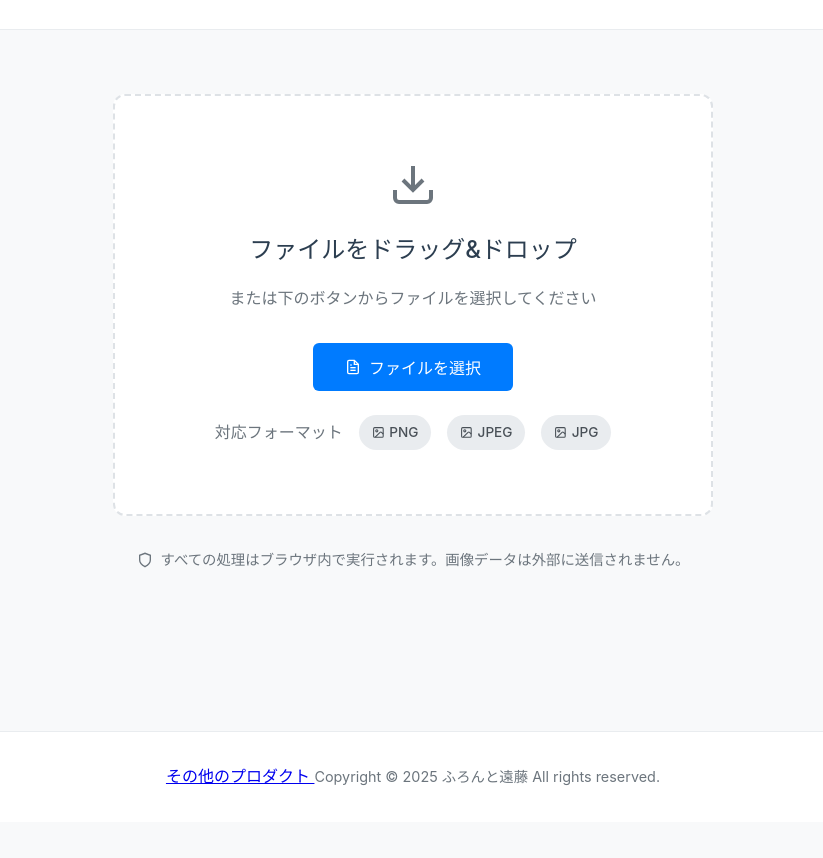
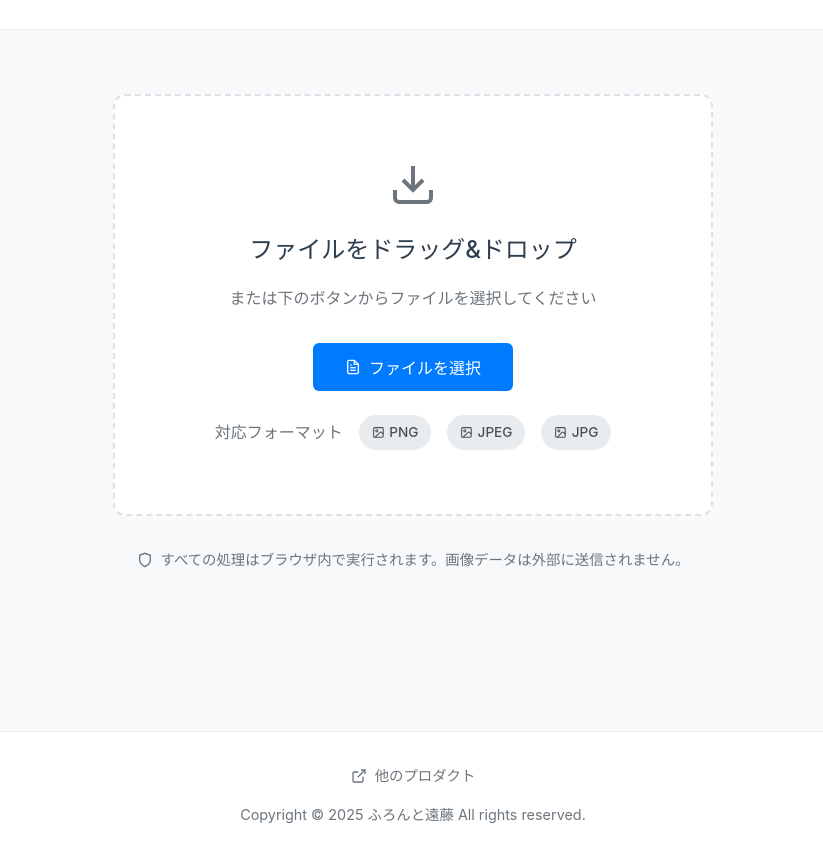
Before and after one commit to MonaLisaLab/Webp-Master, a website built with Vite: page index.html in a window 1280 px wide. Shown: the part 137-995 px from the top of the page, without its empty margins (227-1050 px from the left). Before the commit the page ends 959 px from the top, so only its background shows below. Built offline with nearby package versions, Linux system fonts and the light colour scheme; some packages are replaced by stand-ins of ours.

Commit message:
フッターリンクにSVGアイコンを追加し、スタイルを改善。リンクのホバー効果を追加。

```diff
--- a/index.html
+++ b/index.html
@@ -138,7 +138,12 @@
     <footer class="footer">
       <div class="container">
         <a href="https://front-endo.com/myproducts/" target="_blank" class="footer__link">
-          その他のプロダクト
+          <svg class="footer__link-icon" viewBox="0 0 24 24" fill="none" stroke="currentColor" stroke-width="2">
+            <path d="M18 13v6a2 2 0 01-2 2H5a2 2 0 01-2-2V8a2 2 0 012-2h6"></path>
+            <polyline points="15,3 21,3 21,9"></polyline>
+            <line x1="10" y1="14" x2="21" y2="3"></line>
+          </svg>
+          他のプロダクト
         </a>
         <small class="footer__text">
           Copyright © 2025 ふろんと遠藤 All rights reserved.
--- a/src/styles/main.css
+++ b/src/styles/main.css
@@ -10,6 +10,11 @@
   margin: 0;
   padding: 0;
   box-sizing: border-box;
+}
+a{
+  text-decoration: none;
+  color: var(--color-text-sub);
+  cursor: pointer;
 }
 
 html {
@@ -105,6 +110,15 @@ body {
   margin-right: 0.5rem;
   color: var(--color-text-sub);
   vertical-align: middle;
+}
+
+.footer__link-icon {
+  width: 1rem;
+  height: 1rem;
+  margin-right: 0.5rem;
+  color: var(--color-text-sub);
+  vertical-align: middle;
+  transition: all 0.3s ease;
 }
 
 .note__icon {
@@ -461,6 +475,30 @@ body {
   border-top: 1px solid #e9ecef;
   padding: 2rem 0;
   text-align: center;
+  .container{
+    display: flex;
+    align-items: center;
+    justify-content: center;
+    gap: 1rem;
+    flex-direction: column;
+  }
+}
+
+.footer__link {
+  display: inline-flex;
+  align-items: center;
+  font-size: 0.9rem;
+  color: var(--color-text-sub);
+  text-decoration: none;
+  transition: all 0.3s ease;
+}
+
+.footer__link:hover {
+  color: #007bff;
+}
+
+.footer__link:hover .footer__link-icon {
+  color: #007bff;
 }
 
 .footer__text {
```
